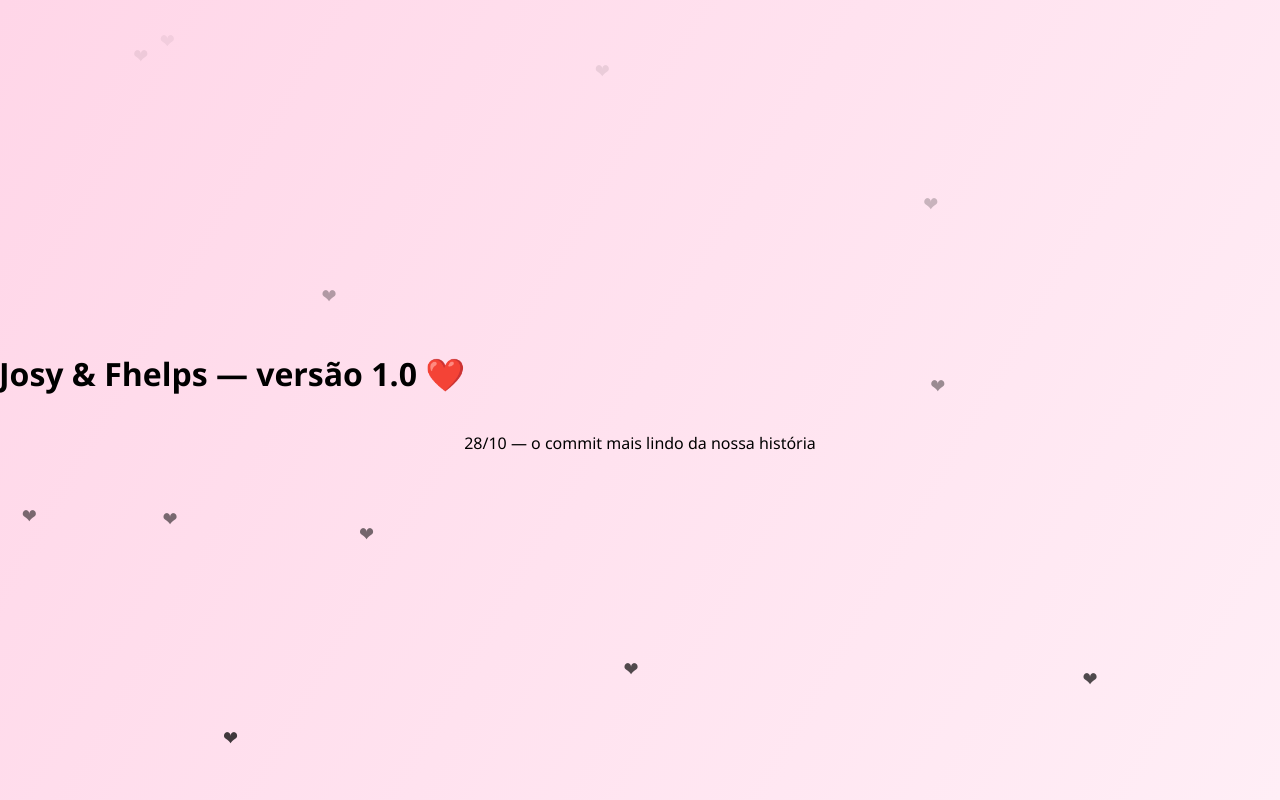
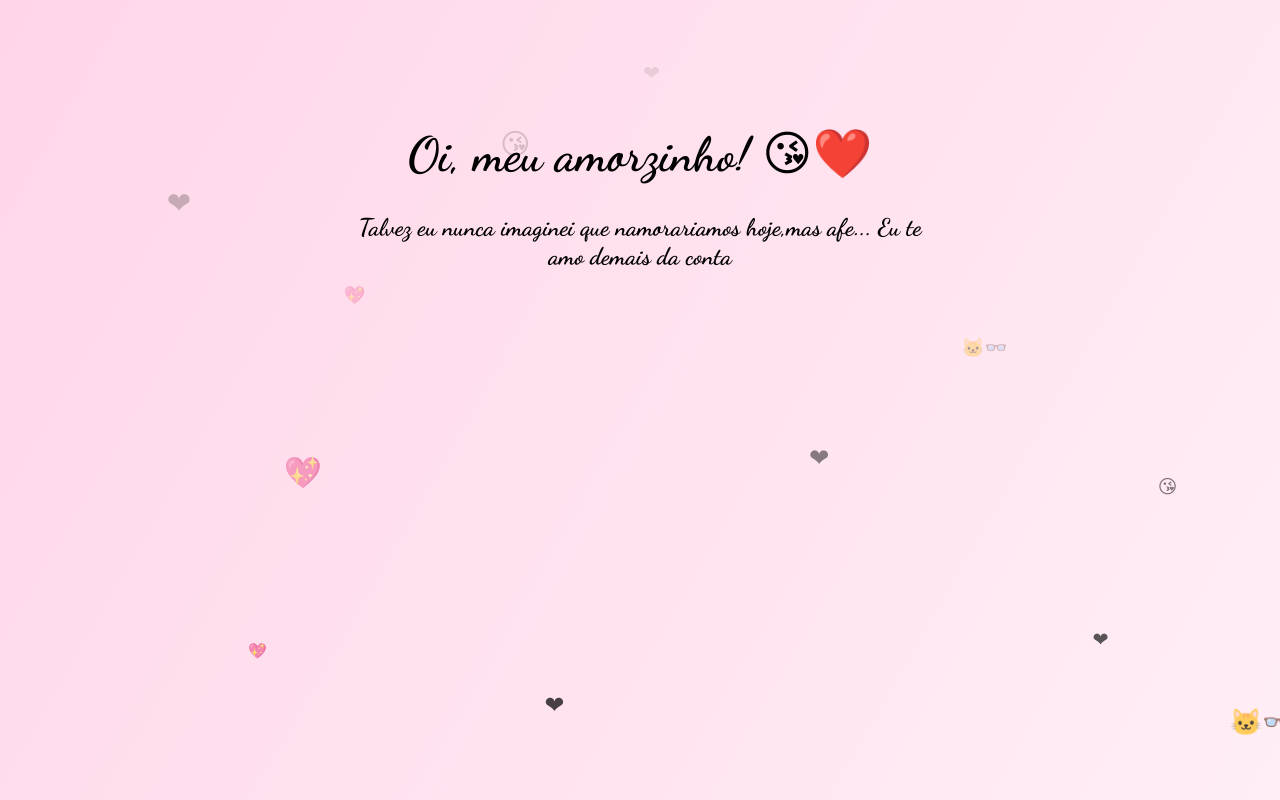
Before and after one commit to mynarais/love-commit, a plain HTML site: page index.html in a window 1280 px wide. Drawn offline with Linux system fonts and the light colour scheme.

Commit message:
Update index.html

```diff
--- a/index.html
+++ b/index.html
@@ -4,30 +4,44 @@
     <meta charset="UTF-8" />
     <meta name="viewport" content="width=device-width, initial-scale=1.0" />
     <title>Josy & Fhelps</title>
+    <link href="https://fonts.googleapis.com/css2?family=Dancing+Script:wght@700&display=swap" rel="stylesheet">
     <style>
         body {
-            font-family: 'Segoe UI', Tahoma, Geneva, Verdana, sans-serif;
+            font-family: 'Dancing Script', cursive;
             background: linear-gradient(120deg, #ffd6e8, #ffeef6);
-            height: 100vh;
             margin: 0;
+            min-height: 100vh;
             display: flex;
+            flex-direction: column;
             align-items: center;
             justify-content: center;
-            flex-direction: column;
+            text-align: center;
+            overflow-x: hidden;
         }
-        .typing {
-            border-right: 2px solid #ff6aa7;
-            white-space: nowrap;
-            overflow: hidden;
-            width: 0;
-            animation: typing 4s steps(40, end) forwards, blink .75s step-end infinite;
+        h1 {
+            font-size: 3em;
+            margin: 20px 0 10px 0;
+            opacity: 0;
+            animation: fadeIn 2s forwards;
         }
-        @keyframes typing {
-            from { width: 0; }
-            to { width: 100%; }
+        .block {
+            max-width: 600px;
+            margin: 20px;
+            font-size: 1.5em;
+            opacity: 0;
         }
-        @keyframes blink {
-            50% { border-color: transparent; }
+        .block.show {
+            animation: fadeIn 2s forwards;
+        }
+        img {
+            margin-top: 15px;
+            width: 250px;
+            height: 250px;
+            object-fit: cover;
+            border-radius: 50%;
+            box-shadow: 0 0 15px rgba(255, 106, 167, 0.6);
+            opacity: 0;
+            transition: opacity 2s;
         }
         .hearts {
             position: fixed;
@@ -49,19 +63,65 @@
             from { transform: translateY(0) translateX(0); opacity: 0.8; }
             to { transform: translateY(-100vh) translateX(40px); opacity: 0; }
         }
+        @keyframes fadeIn {
+            from { opacity: 0; transform: translateY(20px);}
+            to { opacity: 1; transform: translateY(0);}
+        }
     </style>
 </head>
 <body>
-    <h1 class="typing">Josy & Fhelps — versão 1.0 ❤️</h1>
-    <p>28/10 — o commit mais lindo da nossa história</p>
     <div class="hearts"></div>
 
+    <h1 id="title">Oi, meu amorzinho! 😘❤️</h1>
+
+    <div class="block" id="block1">
+Talvez eu nunca imaginei que namorariamos hoje,mas afe... Eu te amo demais da conta    </div>
+
+    <div class="block" id="block2">
+        Desde o dia <strong>28/10</strong>, meu coração só dá commit em você 💖🐞
+    </div>
+
+    <div class="block" id="block3">
+        Oia nois:
+        <img src="foto1.img" alt="Foto antiga" id="photo1">
+    </div>
+
+    <div class="block" id="block4">
+        E nossa foto de ontem, ainda mais fofinha!
+        <img src="foto2.img" alt="Foto recente" id="photo2">
+    </div>
+
+    <div class="block" id="block5">
+        Amo demais seu sorriso, seu abraço e cada detalhe seu… você é tão perfeitinho! 💕✨
+    </div>
+
+    <div class="block" id="block6">
+        Te amo, Fhelps! E só pra constar, você é meu bug preferido 🐞❤️
+    </div>
+
     <script>
+        const blocks = document.querySelectorAll('.block');
+        let index = 0;
+
+        function showNextBlock() {
+            if(index < blocks.length){
+                blocks[index].classList.add('show');
+                const img = blocks[index].querySelector('img');
+                if(img) img.style.opacity = 1;
+                index++;
+                setTimeout(showNextBlock, 3500); // tempo entre blocos
+            }
+        }
+        setTimeout(showNextBlock, 2000);
+
+        // corações flutuantes
         function createHeart() {
             const heart = document.createElement('div');
             heart.classList.add('heart');
-            heart.textContent = '❤';
+            const emojis = ['❤','💖','😘','🥰','🐱‍👓'];
+            heart.textContent = emojis[Math.floor(Math.random() * emojis.length)];
             heart.style.left = Math.random() * 100 + 'vw';
+            heart.style.fontSize = (15 + Math.random() * 20) + 'px';
             heart.style.animationDuration = (3 + Math.random() * 3) + 's';
             document.querySelector('.hearts').appendChild(heart);
             setTimeout(() => heart.remove(), 6000);
```
